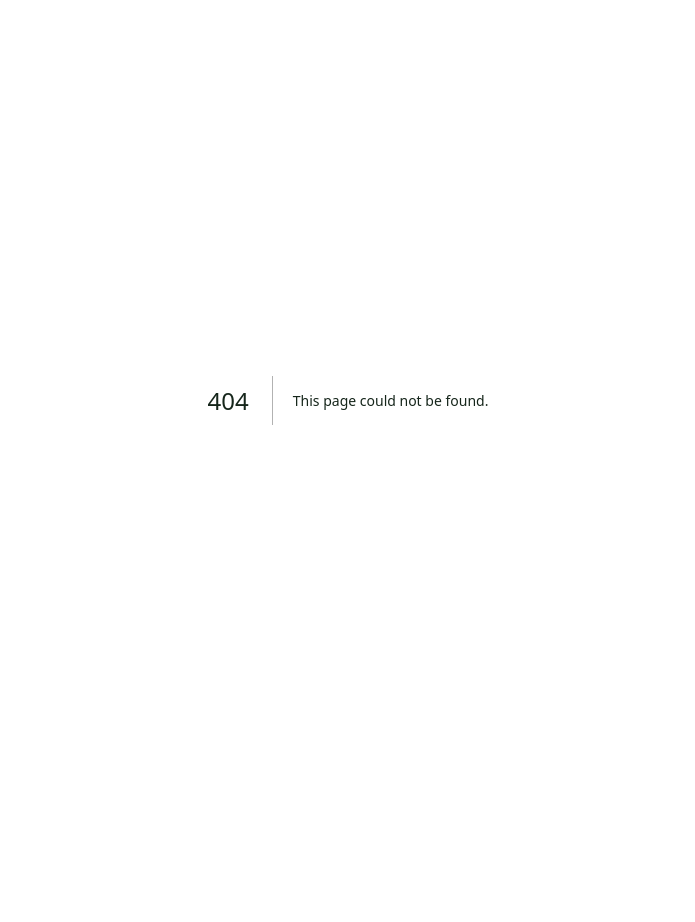
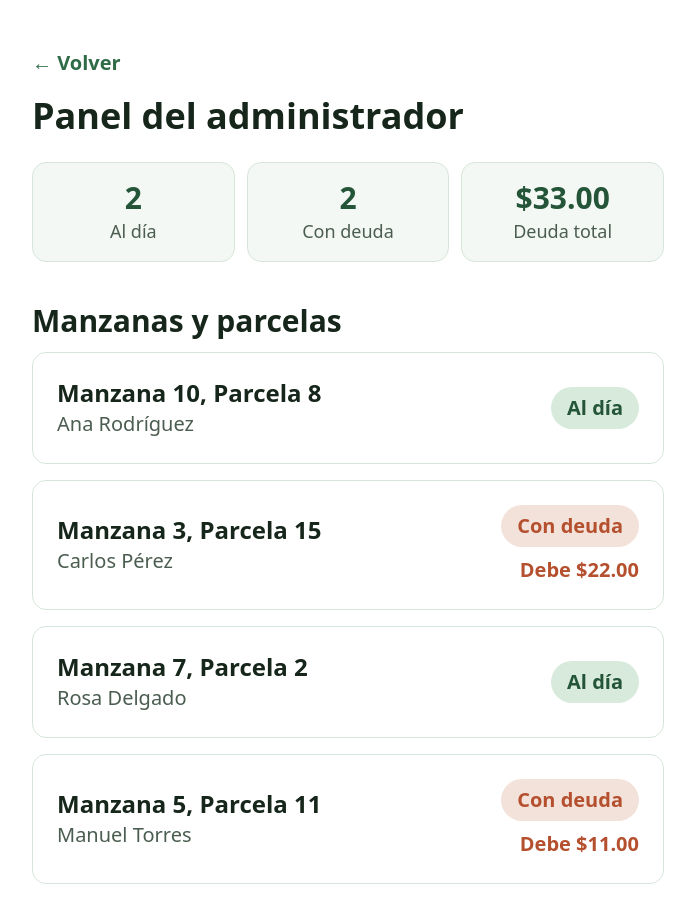
Before and after one commit to mvgarc/sansur, a Next.js app: page /administrador in a window 1280 px wide. Before the commit this address had no page. Shown: the top 922 px of the page, without its empty margins (292-987 px from the left). Before the commit the page ends 800 px from the top, so only its background shows below. Built offline with nearby package versions, Linux system fonts and the light colour scheme.

Commit message:
Panel del administrador: resumen y listado de unidades

```diff
--- /dev/null
+++ b/src/app/administrador/page.tsx
@@ -0,0 +1,46 @@
+import Link from "next/link";
+import { mockUnidades } from "@/data/mockUnidades";
+import { formatoMonto } from "@/lib/format";
+import TarjetaUnidad from "@/components/TarjetaUnidad";
+
+export default function AdministradorPage() {
+  const alDia = mockUnidades.filter((u) => u.deuda <= 0).length;
+  const conDeuda = mockUnidades.filter((u) => u.deuda > 0).length;
+  const deudaTotal = mockUnidades.reduce((s, u) => s + u.deuda, 0);
+
+  return (
+    <main className="mx-auto max-w-2xl px-5 py-8 sm:py-12">
+      <Link href="/" className="text-lg font-semibold text-sansur-green-600">
+        ← Volver
+      </Link>
+
+      <h1 className="mt-4 text-3xl font-bold text-sansur-ink">
+        Panel del administrador
+      </h1>
+
+      <div className="mt-6 grid grid-cols-3 gap-3">
+        <Resumen numero={alDia} etiqueta="Al día" />
+        <Resumen numero={conDeuda} etiqueta="Con deuda" />
+        <Resumen numero={formatoMonto(deudaTotal)} etiqueta="Deuda total" />
+      </div>
+
+      <h2 className="mb-3 mt-10 text-2xl font-bold text-sansur-ink">
+        Manzanas y parcelas
+      </h2>
+      <div className="flex flex-col gap-4">
+        {mockUnidades.map((u) => (
+          <TarjetaUnidad key={u.id} unidad={u} />
+        ))}
+      </div>
+    </main>
+  );
+}
+
+function Resumen({ numero, etiqueta }: { numero: number | string; etiqueta: string }) {
+  return (
+    <div className="rounded-card border border-sansur-border bg-sansur-surface p-4 text-center">
+      <p className="text-2xl font-bold text-sansur-green-700">{numero}</p>
+      <p className="text-base text-sansur-muted">{etiqueta}</p>
+    </div>
+  );
+}
```
